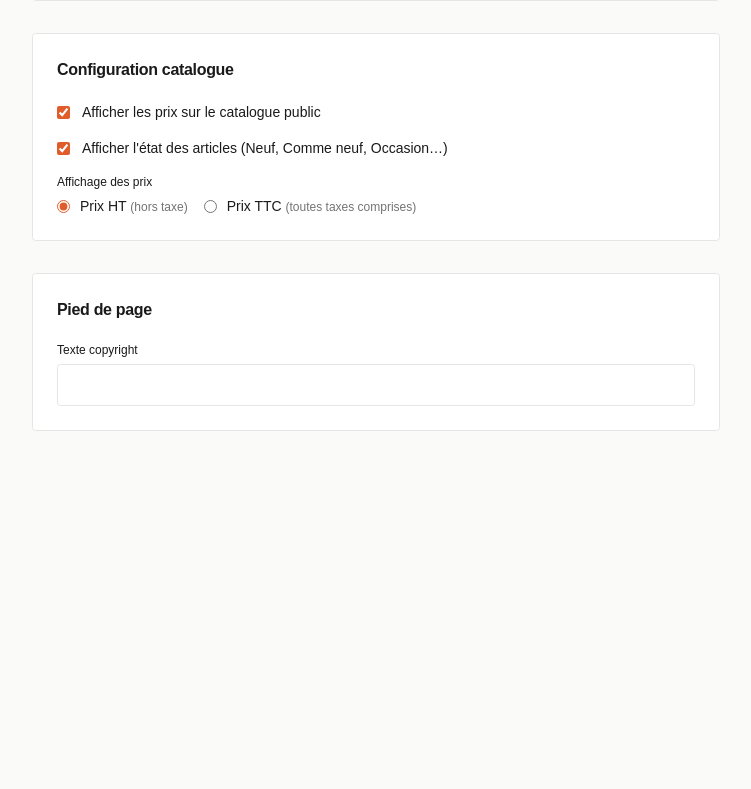
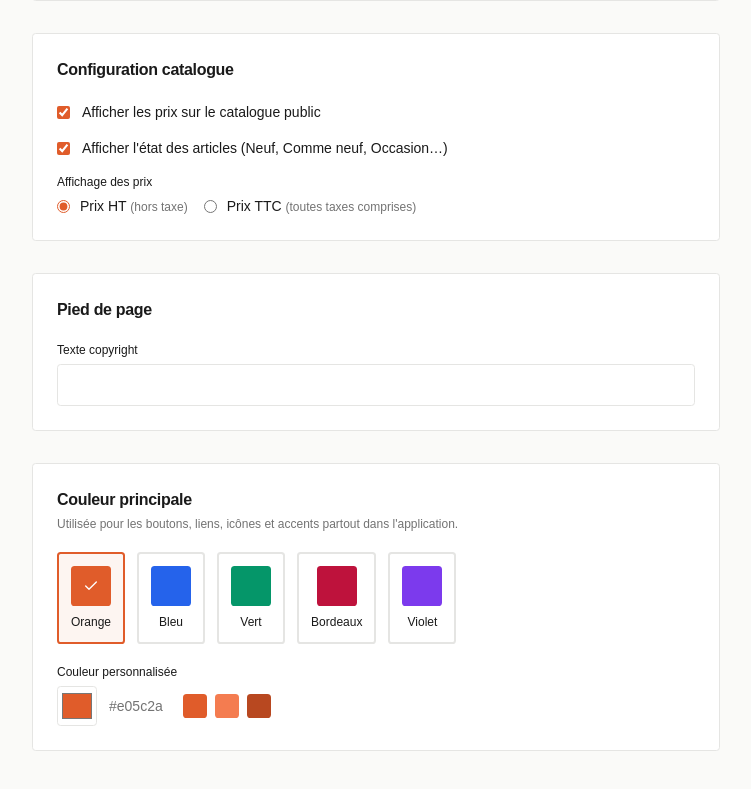
Before and after one commit to SlimaneLAMI/stockalerte, a Next.js app: page /admin/parametres in a window 1280 px wide. Shown: the part 1486-2275 px from the top of the page, without its empty margins (248-999 px from the left). Before the commit the page ends 1957 px from the top, so only its background shows below. Built offline with nearby package versions, Linux system fonts and the light colour scheme; no server answers; the database is empty; sample sign-in values are in the browser's storage; a web font is replaced by a local one.

Commit message:
feat: sélection couleur principale dans les paramètres admin (5 palettes + libre)

```diff
--- a/app/admin/parametres/page.js
+++ b/app/admin/parametres/page.js
@@ -1,8 +1,9 @@
 'use client';
 import { useEffect, useState } from 'react';
-import { Loader2 } from 'lucide-react';
+import { Loader2, Check } from 'lucide-react';
 import { toast } from 'sonner';
 import CloudinaryUpload from '@/components/admin/CloudinaryUpload';
+import { ACCENT_PRESETS, deriveShades } from '@/lib/accentColor';
 
 const inp = "w-full px-3 py-2.5 text-sm rounded-sm border outline-none focus:border-[var(--orange)] bg-[var(--card)]";
 const inpStyle = { borderColor: 'var(--border)', color: 'var(--foreground)' };
@@ -29,6 +30,9 @@ export default function ParametresPage() {
     show_prices: true,
     price_mode: 'HT',
     show_condition: true,
+    color_orange: '#e05c2a',
+    color_orange_light: '#f47c50',
+    color_orange_dark: '#b84820',
   });
   const [saving, setSaving] = useState(false);
 
@@ -217,8 +221,61 @@ export default function ParametresPage() {
             <label className={label} style={labelStyle}>Texte copyright</label>
             <input value={settings.footer_text} onChange={e => setSettings(p => ({ ...p, footer_text: e.target.value }))} className={inp} style={inpStyle} />
           </div>
+        </Section>
 
-        </Section>
+        <section className="p-6 rounded-sm border border-[var(--border)] bg-[var(--card)]">
+          <h2 className="font-display font-bold text-base mb-1" style={{ color: 'var(--foreground)' }}>Couleur principale</h2>
+          <p className="text-xs mb-5" style={{ color: 'var(--muted-foreground)' }}>
+            Utilisée pour les boutons, liens, icônes et accents partout dans l'application.
+          </p>
+
+          <div className="flex flex-col gap-5">
+            <div className="flex flex-wrap gap-3">
+              {ACCENT_PRESETS.map(preset => {
+                const active = settings.color_orange === preset.main;
+                return (
+                  <button
+                    key={preset.name}
+                    type="button"
+                    onClick={() => setSettings(p => ({ ...p, color_orange: preset.main, color_orange_light: preset.light, color_orange_dark: preset.dark }))}
+                    className="flex flex-col items-center gap-2 p-3 rounded-sm border-2 transition-all"
+                    style={{ borderColor: active ? preset.main : 'var(--border)', backgroundColor: active ? preset.main + '10' : 'transparent' }}
+                  >
+                    <span
+                      className="w-10 h-10 rounded-sm flex items-center justify-center"
+                      style={{ backgroundColor: preset.main }}
+                    >
+                      {active && <Check size={16} className="text-white" />}
+                    </span>
+                    <span className="text-xs font-medium" style={{ color: 'var(--foreground)' }}>{preset.name}</span>
+                  </button>
+                );
+              })}
+            </div>
+
+            <div>
+              <label className={label} style={labelStyle}>Couleur personnalisée</label>
+              <div className="flex items-center gap-3">
+                <input
+                  type="color"
+                  value={settings.color_orange}
+                  onChange={e => {
+                    const { main, light, dark } = deriveShades(e.target.value);
+                    setSettings(p => ({ ...p, color_orange: main, color_orange_light: light, color_orange_dark: dark }));
+                  }}
+                  className="w-10 h-10 rounded-sm border cursor-pointer p-0.5 bg-transparent"
+                  style={{ borderColor: 'var(--border)' }}
+                />
+                <span className="text-sm font-mono" style={{ color: 'var(--muted-foreground)' }}>{settings.color_orange}</span>
+                <div className="flex gap-2 ml-2">
+                  <span className="w-6 h-6 rounded-sm" style={{ backgroundColor: settings.color_orange }} title="Principal" />
+                  <span className="w-6 h-6 rounded-sm" style={{ backgroundColor: settings.color_orange_light }} title="Clair" />
+                  <span className="w-6 h-6 rounded-sm" style={{ backgroundColor: settings.color_orange_dark }} title="Foncé" />
+                </div>
+              </div>
+            </div>
+          </div>
+        </section>
       </div>
     </form>
   );
--- a/app/layout.js
+++ b/app/layout.js
@@ -1,5 +1,8 @@
 import './globals.css';
 import { startKeepAlive } from '@/lib/keepAlive';
+import { connectDB } from '@/lib/mongodb';
+import SiteSettings from '@/models/SiteSettings';
+import { buildAccentStyle } from '@/lib/accentColor';
 
 startKeepAlive();
 
@@ -36,12 +39,30 @@ export const metadata = {
     description: 'Spécialiste des équipements de cuisine professionnels pour restaurants, hôtels et collectivités.',
     images: ['/og-default.jpg'],
   },
-  alternates: {
-    canonical: BASE,
-  },
+  alternates: { canonical: BASE },
 };
 
-export default function RootLayout({ children }) {
+async function getAccentStyle() {
+  try {
+    await connectDB();
+    const rows = await SiteSettings.find({
+      key: { $in: ['color_orange', 'color_orange_light', 'color_orange_dark'] }
+    }).lean();
+    const m = {};
+    rows.forEach(r => { m[r.key] = r.value; });
+    if (!m.color_orange) return '';
+    return buildAccentStyle(
+      m.color_orange,
+      m.color_orange_light || m.color_orange,
+      m.color_orange_dark  || m.color_orange,
+    );
+  } catch {
+    return '';
+  }
+}
+
+export default async function RootLayout({ children }) {
+  const accentStyle = await getAccentStyle();
   return (
     <html lang="fr" suppressHydrationWarning>
       <head>
@@ -50,6 +71,7 @@ export default function RootLayout({ children }) {
           href="https://api.fontshare.com/v2/css?f[]=cabinet-grotesk@800,700,500,400&f[]=satoshi@700,500,400&display=swap"
           rel="stylesheet"
         />
+        {accentStyle && <style dangerouslySetInnerHTML={{ __html: accentStyle }} />}
       </head>
       <body suppressHydrationWarning>{children}</body>
     </html>
--- /dev/null
+++ b/lib/accentColor.js
@@ -0,0 +1,23 @@
+export const ACCENT_PRESETS = [
+  { name: 'Orange',    main: '#e05c2a', light: '#f47c50', dark: '#b84820' },
+  { name: 'Bleu',      main: '#2563eb', light: '#60a5fa', dark: '#1d4ed8' },
+  { name: 'Vert',      main: '#059669', light: '#34d399', dark: '#047857' },
+  { name: 'Bordeaux',  main: '#be123c', light: '#fb7185', dark: '#9f1239' },
+  { name: 'Violet',    main: '#7c3aed', light: '#a78bfa', dark: '#5b21b6' },
+];
+
+export const ACCENT_KEYS = ['color_orange', 'color_orange_light', 'color_orange_dark'];
+
+export function buildAccentStyle(main, light, dark) {
+  return `:root { --orange: ${main}; --orange-light: ${light}; --orange-dark: ${dark}; }`;
+}
+
+export function deriveShades(hex) {
+  const n = (s, d) => Math.min(255, Math.max(0, parseInt(s, 16) + d)).toString(16).padStart(2, '0');
+  const r = hex.slice(1, 3), g = hex.slice(3, 5), b = hex.slice(5, 7);
+  return {
+    main:  hex,
+    light: `#${n(r, 50)}${n(g, 40)}${n(b, 40)}`,
+    dark:  `#${n(r, -36)}${n(g, -28)}${n(b, -24)}`,
+  };
+}
```
